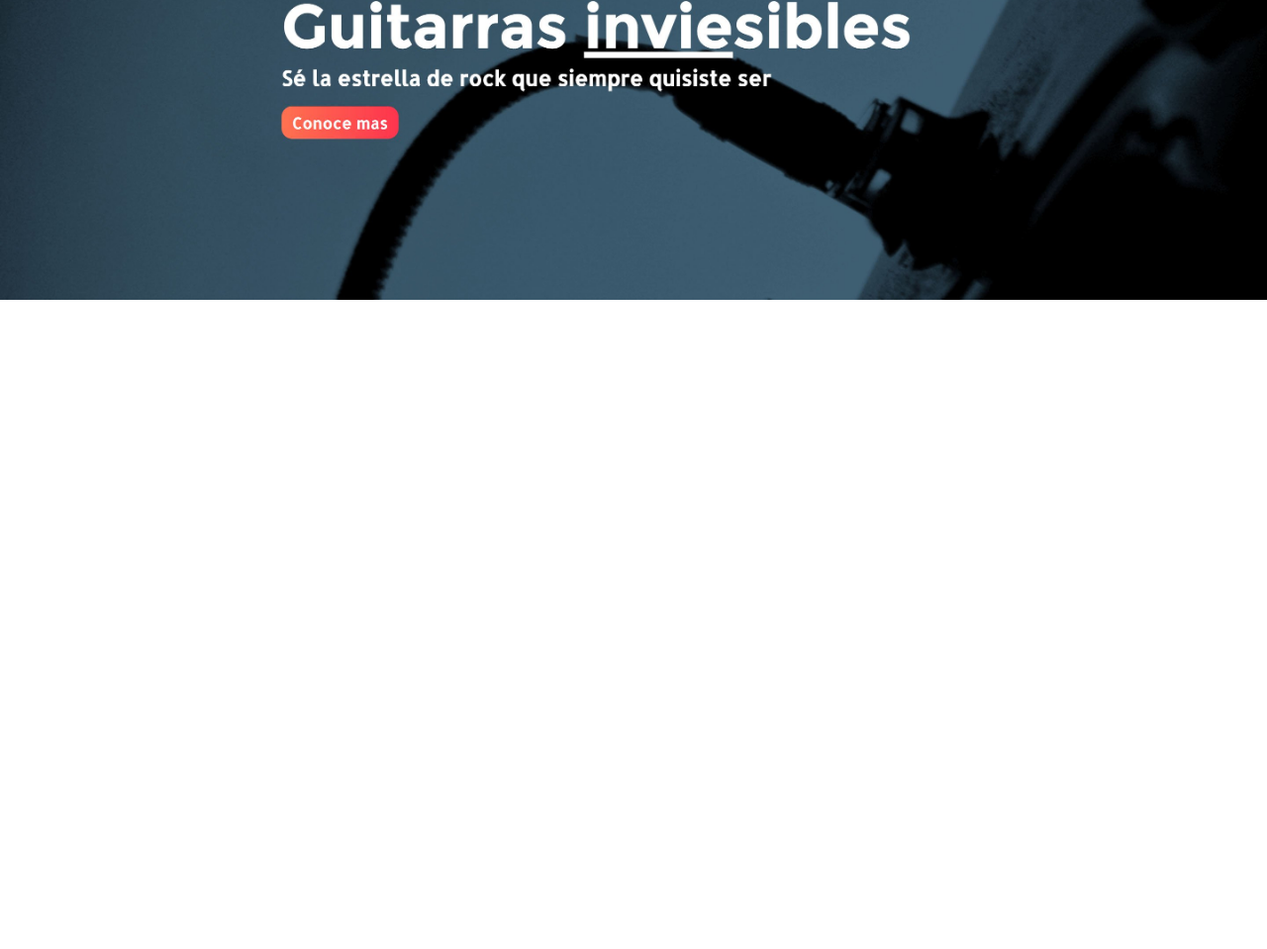
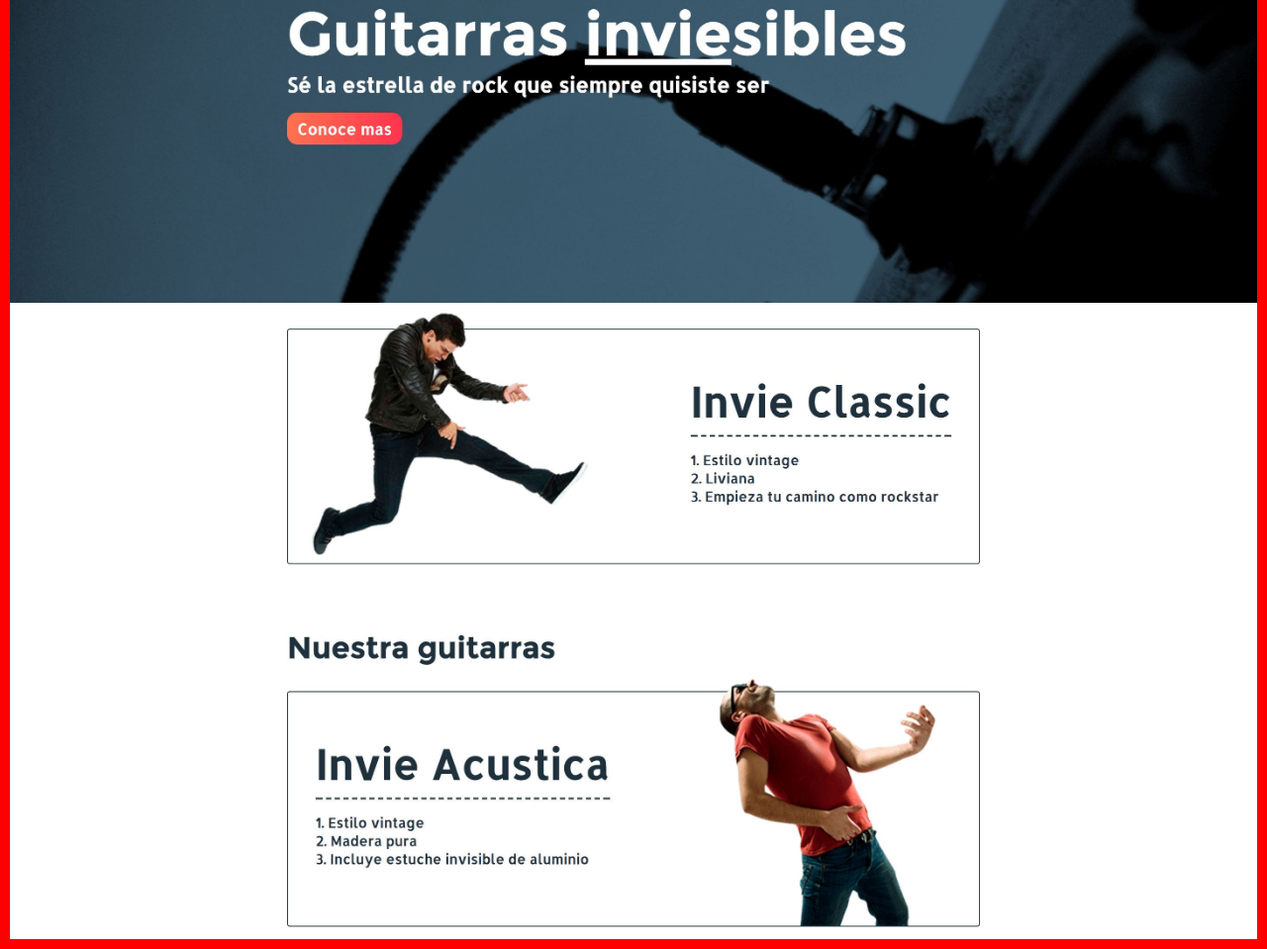
Before and after one commit to charz016/invie-github, a plain HTML site: page index.html in a window 1280 px wide. Shown: the part 172-1131 px from the top of the page at 99% size. Before the commit the page ends 800 px from the top, so only its background shows below. Drawn offline with Linux system fonts and the light colour scheme.

Commit message:
hotfix 1

```diff
--- a/index.html
+++ b/index.html
@@ -8,7 +8,7 @@
 body
 {
 margin: 0;
-
+border: 10px solid red;
 }
 img
 {
@@ -23,6 +23,8 @@ vertical-align: top;
 
 <img src="header.jpg">
 <img src="hero.jpg">
+<img src="clasica.jpg">
+<img src="acustica.jpg">
 
   </body>
 </html>
```
